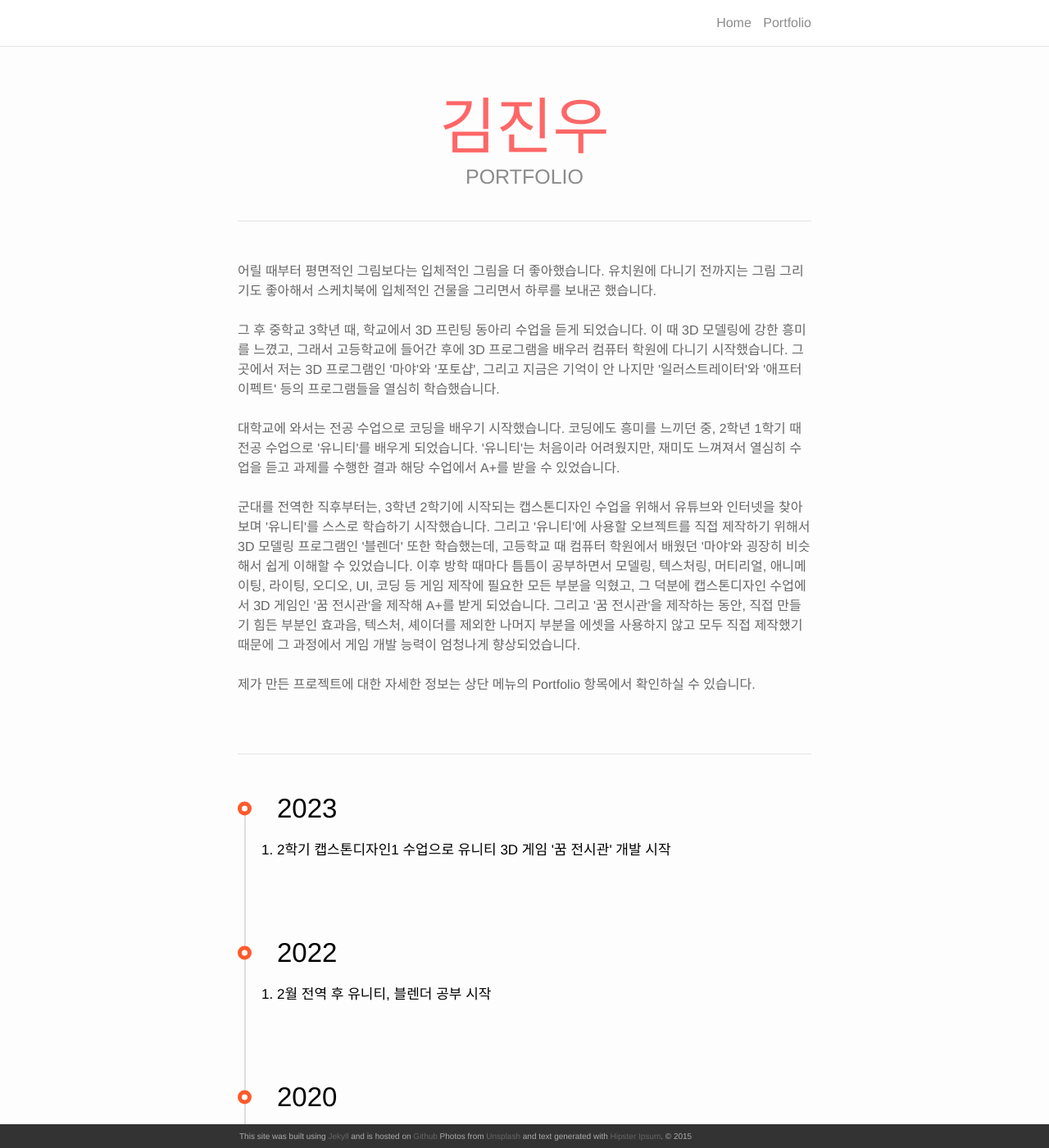
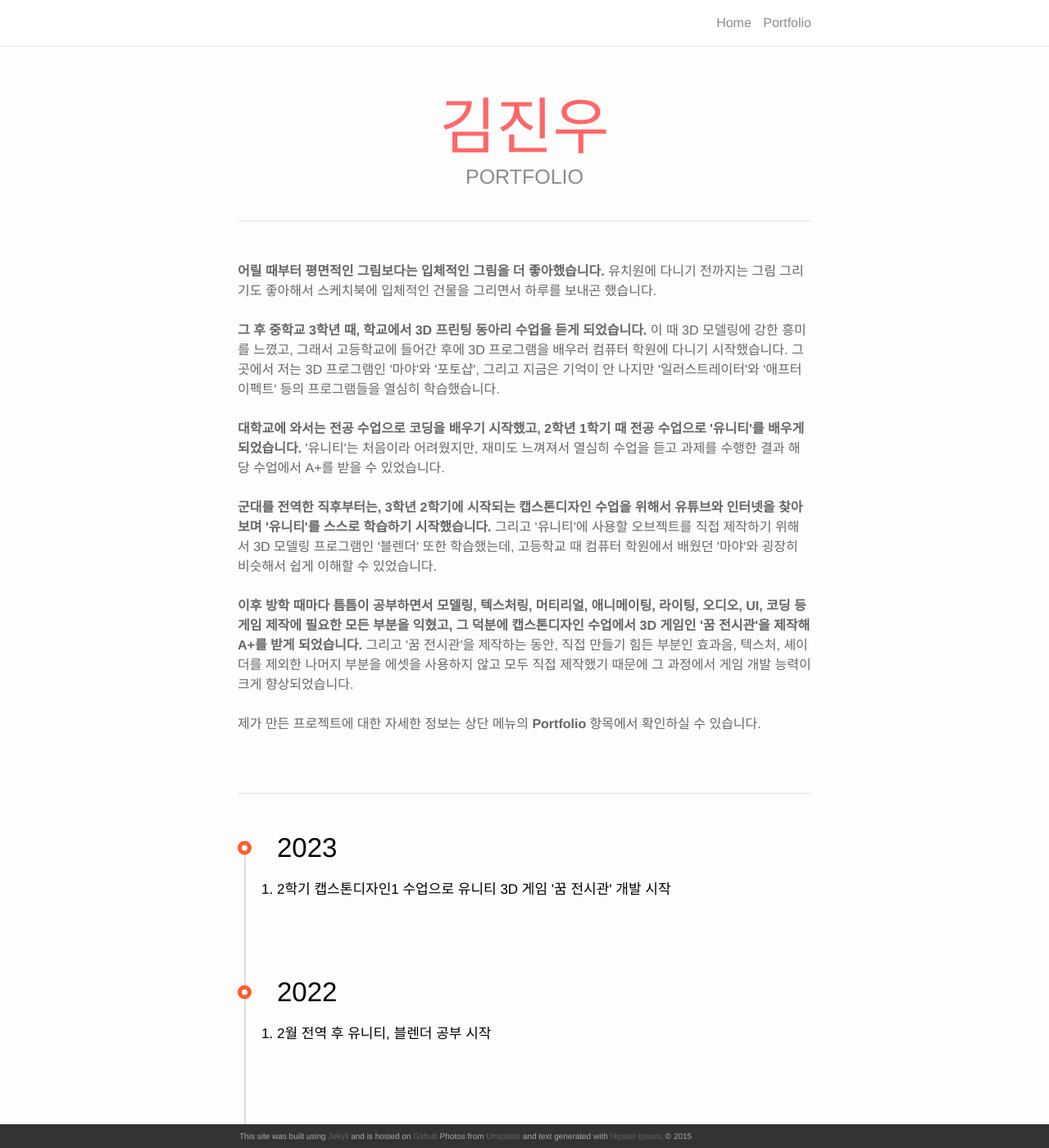
Before and after one commit to zazangkjw/zazangkjw.github.io, a Jekyll site: the page built from index.html, in a window 1280 px wide and 1400 px high. Shown: the whole window at 82% size. Built offline with Jekyll 4.4.1, drawn with Linux system fonts in a browser that asks for light colours; nearby versions of some CDN libraries; the list of posts is cut into pages by our own code.

Commit message:
글 작성3

```diff
--- a/index.html
+++ b/index.html
@@ -15,25 +15,25 @@
 <br />
 
 <div>
-	어릴 때부터 평면적인 그림보다는 입체적인 그림을 더 좋아했습니다.
+	<strong>어릴 때부터 평면적인 그림보다는 입체적인 그림을 더 좋아했습니다.</strong>
 	유치원에 다니기 전까지는 그림 그리기도 좋아해서 스케치북에 입체적인 건물을 그리면서 하루를 보내곤 했습니다.
 	<br><br>
-	그 후 중학교 3학년 때, 학교에서 3D 프린팅 동아리 수업을 듣게 되었습니다.
+	<strong>그 후 중학교 3학년 때, 학교에서 3D 프린팅 동아리 수업을 듣게 되었습니다.</strong>
 	이 때 3D 모델링에 강한 흥미를 느꼈고, 그래서 고등학교에 들어간 후에 3D 프로그램을 배우러 컴퓨터 학원에 다니기 시작했습니다.
 	그곳에서 저는 3D 프로그램인 '마야'와 '포토샵', 그리고 지금은 기억이 안 나지만 '일러스트레이터'와 '애프터 이펙트' 등의 프로그램들을 열심히 학습했습니다.
 	<br><br>
-	대학교에 와서는 전공 수업으로 코딩을 배우기 시작했습니다.
-	코딩에도 흥미를 느끼던 중, 2학년 1학기 때 전공 수업으로 '유니티'를 배우게 되었습니다.
+	<strong>대학교에 와서는 전공 수업으로 코딩을 배우기 시작했고, 2학년 1학기 때 전공 수업으로 '유니티'를 배우게 되었습니다.</strong>
 	'유니티'는 처음이라 어려웠지만, 재미도 느껴져서 열심히 수업을 듣고 과제를 수행한 결과 해당 수업에서 A+를 받을 수 있었습니다.
 	<br><br>
-	군대를 전역한 직후부터는, 3학년 2학기에 시작되는 캡스톤디자인 수업을 위해서 유튜브와 인터넷을 찾아보며 '유니티'를 스스로 학습하기 시작했습니다.
+	<strong>군대를 전역한 직후부터는, 3학년 2학기에 시작되는 캡스톤디자인 수업을 위해서 유튜브와 인터넷을 찾아보며 '유니티'를 스스로 학습하기 시작했습니다.</strong>
 	그리고 '유니티'에 사용할 오브젝트를 직접 제작하기 위해서 3D 모델링 프로그램인 '블렌더' 또한 학습했는데, 고등학교 때 컴퓨터 학원에서 배웠던 '마야'와 굉장히 비슷해서 쉽게 이해할 수 있었습니다.
-	이후 방학 때마다 틈틈이 공부하면서 모델링, 텍스처링, 머티리얼, 애니메이팅, 라이팅, 오디오, UI, 코딩 등 게임 제작에 필요한 모든 부분을 익혔고, 그 덕분에 캡스톤디자인 수업에서 3D 게임인 '꿈
-	전시관'을 제작해 A+를 받게 되었습니다.
-	그리고 '꿈 전시관'을 제작하는 동안, 직접 만들기 힘든 부분인 효과음, 텍스처, 셰이더를 제외한 나머지 부분을 에셋을 사용하지 않고 모두 직접 제작했기 때문에 그 과정에서 게임 개발 능력이 엄청나게
+	<br><br>
+	<strong>이후 방학 때마다 틈틈이 공부하면서 모델링, 텍스처링, 머티리얼, 애니메이팅, 라이팅, 오디오, UI, 코딩 등 게임 제작에 필요한 모든 부분을 익혔고, 그 덕분에 캡스톤디자인 수업에서 3D 게임인 '꿈
+	전시관'을 제작해 A+를 받게 되었습니다.</strong>
+	그리고 '꿈 전시관'을 제작하는 동안, 직접 만들기 힘든 부분인 효과음, 텍스처, 셰이더를 제외한 나머지 부분을 에셋을 사용하지 않고 모두 직접 제작했기 때문에 그 과정에서 게임 개발 능력이 크게
 	향상되었습니다.
 	<br><br>
-	제가 만든 프로젝트에 대한 자세한 정보는 상단 메뉴의 Portfolio 항목에서 확인하실 수 있습니다.
+	제가 만든 프로젝트에 대한 자세한 정보는 상단 메뉴의 <strong>Portfolio</strong> 항목에서 확인하실 수 있습니다.
 </div>
 
 <br />
```
